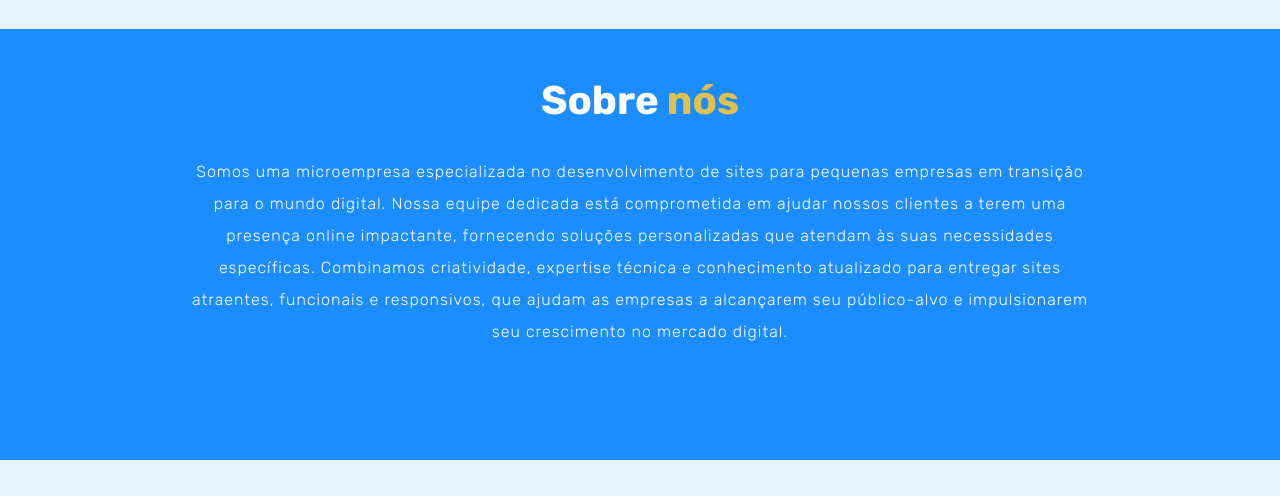
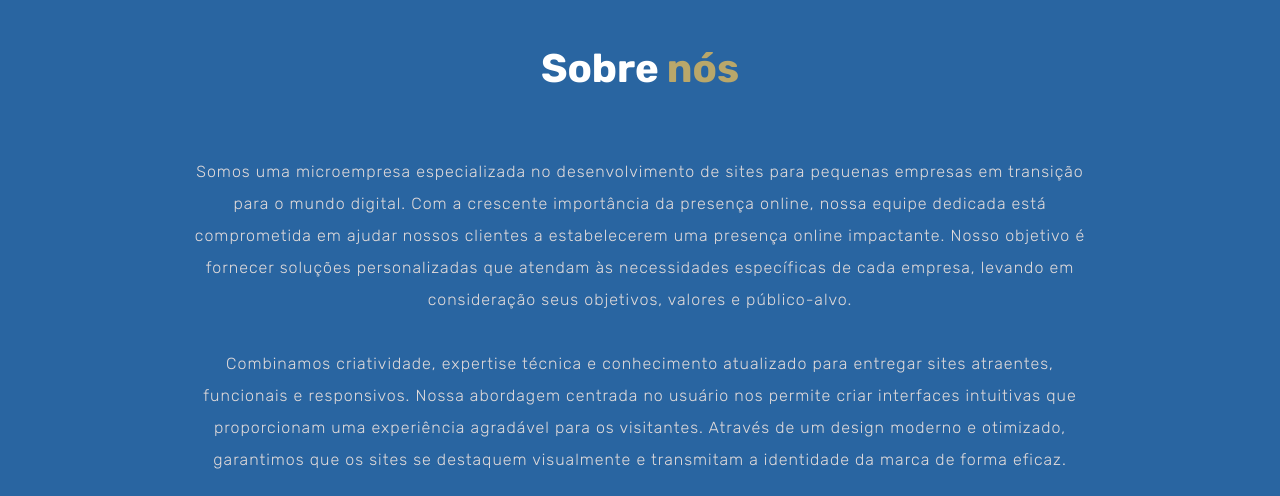
Before and after one commit to leosintaxe/LeoSintaxe-Site, a plain HTML site: page index.html in a window 1280 px wide. Shown: the part 1184-1680 px from the top of the page. Drawn offline with Linux system fonts and the light colour scheme.

Commit message:
new color

```diff
--- a/assets/css/style.css
+++ b/assets/css/style.css
@@ -1,10 +1,10 @@
 :root {
   /*--primary-color: #230050;*/
   --primary-color: rgb(231, 243, 255);
-  --secondary-color: #1c8dff;
+  --secondary-color: #2965a1;
   --title-color: white;
-  --title-secondary-color: rgb(226, 192, 78);
-  --p-color: white;
+  --title-secondary-color: rgb(185, 167, 106);
+  --p-color: rgb(224, 218, 218);
 }
 
 * {
@@ -137,7 +137,7 @@ main {
 
 .portfolio-container {
   display: flex;
-  margin: 2rem auto 0 auto;
+  margin: 0 auto 0 auto;
   flex-wrap: wrap;
   gap: 2rem;
   width: 43rem;
@@ -203,6 +203,7 @@ main {
   align-items: center;
   justify-content: center;
   width: 100%;
+  flex-direction: column;
 }
 
 .about-p > p {
@@ -214,6 +215,7 @@ main {
   text-align: center;
   max-width: 1300px;
   font-weight: 300;
+  padding-top: 2rem;
 }
 
 .contact-us {
--- a/index.html
+++ b/index.html
@@ -57,7 +57,9 @@
         <h2>Sobre <strong>nós</strong></h2>
       </div>
       <div class="about-p">
-        <p>Somos uma microempresa especializada no desenvolvimento de sites para pequenas empresas em transição para o mundo digital. Nossa equipe dedicada está comprometida em ajudar nossos clientes a terem uma presença online impactante, fornecendo soluções personalizadas que atendam às suas necessidades específicas. Combinamos criatividade, expertise técnica e conhecimento atualizado para entregar sites atraentes, funcionais e responsivos, que ajudam as empresas a alcançarem seu público-alvo e impulsionarem seu crescimento no mercado digital.</p>
+        <p>Somos uma microempresa especializada no desenvolvimento de sites para pequenas empresas em transição para o mundo digital. Com a crescente importância da presença online, nossa equipe dedicada está comprometida em ajudar nossos clientes a estabelecerem uma presença online impactante. Nosso objetivo é fornecer soluções personalizadas que atendam às necessidades específicas de cada empresa, levando em consideração seus objetivos, valores e público-alvo. </p>
+
+        <p>  Combinamos criatividade, expertise técnica e conhecimento atualizado para entregar sites atraentes, funcionais e responsivos. Nossa abordagem centrada no usuário nos permite criar interfaces intuitivas que proporcionam uma experiência agradável para os visitantes. Através de um design moderno e otimizado, garantimos que os sites se destaquem visualmente e transmitam a identidade da marca de forma eficaz.</p>
       </div>
     </section>
     <section class="contact-us">
```
Also changed, not shown: 1 other file.
